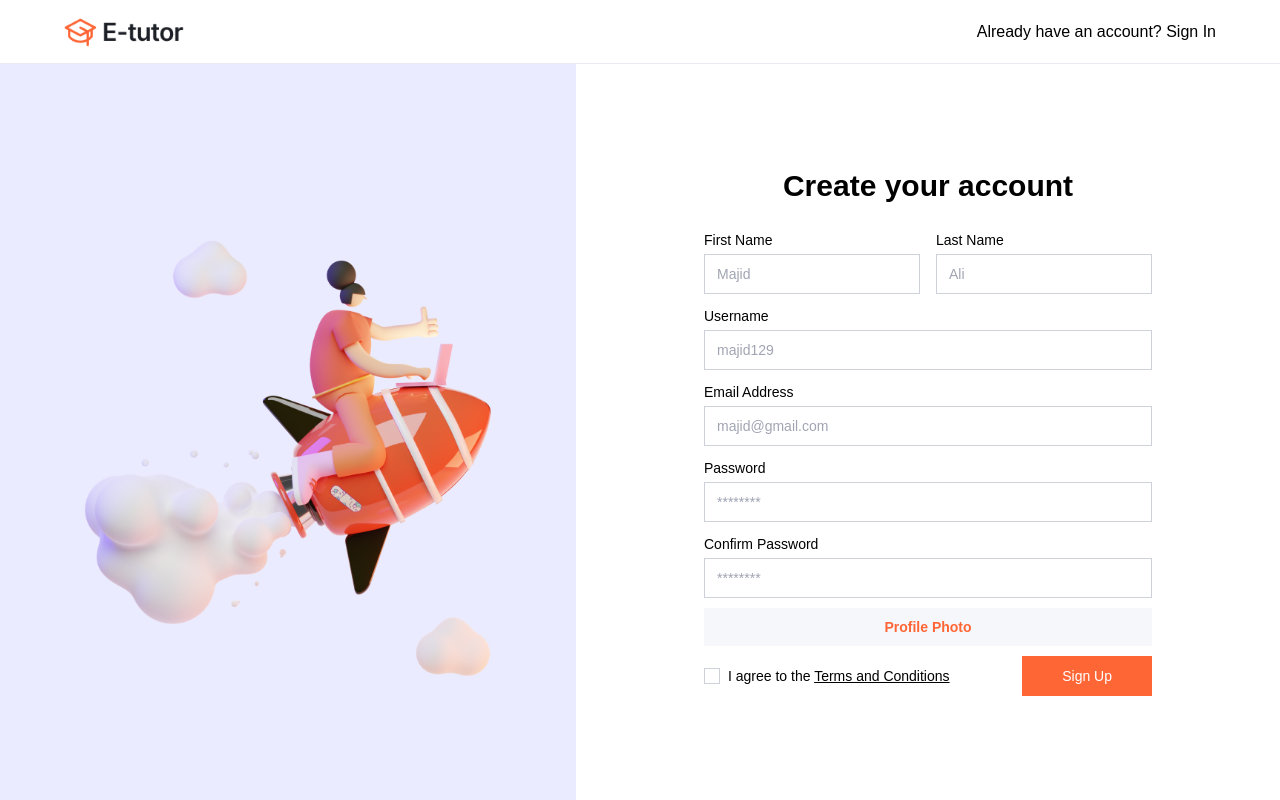
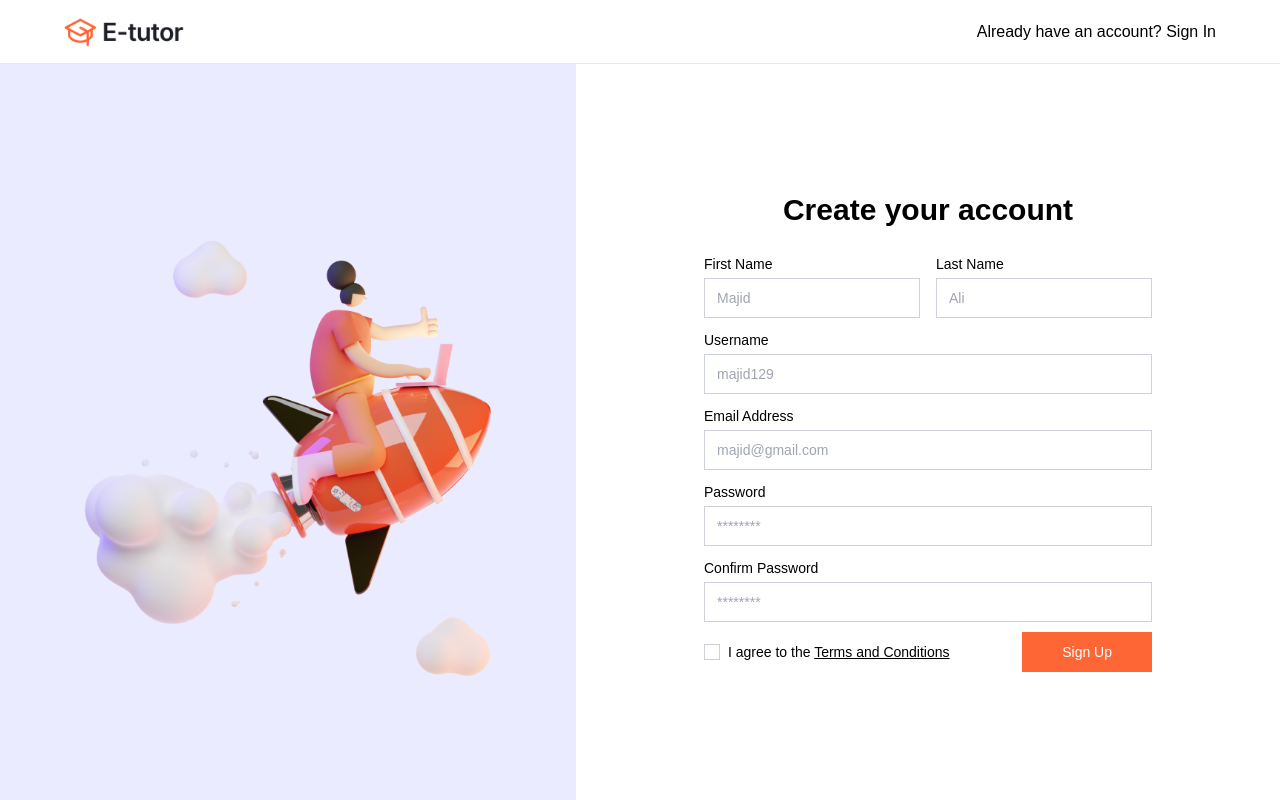
Before and after one commit to majidali129/fyp, a Next.js app: page /sign-up in a window 1280 px wide. Built offline with nearby package versions, Linux system fonts and the light colour scheme.

Commit message:
update signup form

```diff
--- a/src/app/(auth)/sign-up/page.tsx
+++ b/src/app/(auth)/sign-up/page.tsx
@@ -18,7 +18,7 @@ import { registerUserFormSchema } from "@/types/regisUserSchema";
 type RegisterUserFormValues = z.infer<typeof registerUserFormSchema>;
 
 export default function SignUpForm() {
-  const [file, setFile] = useState<File | null>(null);
+  // const [file, setFile] = useState<File | null>(null);
 
   const form = useForm<z.infer<typeof registerUserFormSchema>>({
     resolver: zodResolver(registerUserFormSchema),
@@ -27,14 +27,12 @@ export default function SignUpForm() {
       lastName: "",
       username: "",
       email: "",
-      password: "",
-      confirmPassword: ""
+      password: ""
     }
   });
 
   const onSubmit = async (data: RegisterUserFormValues) => {
-    console.log({ ...data, file });
-    console.log(file);
+    console.log({ ...data });
   };
   return (
     <div className="grid grid-cols-1 lg:grid-cols-[45%_1fr] *:h-[calc(100vh-64px)]">
@@ -98,25 +96,6 @@ export default function SignUpForm() {
                 type="password"
               />
 
-              <div>
-                <Label
-                  htmlFor="profilePhoto"
-                  className={`py-3 rounded-sm flex justify-center ${
-                    file
-                      ? "bg-gray-100"
-                      : "bg-gray-50 text-primary-500 font-semibold"
-                  } `}
-                >
-                  {file ? file.name : "Profile Photo"}
-                </Label>
-                <Input
-                  id="profilePhoto"
-                  onChange={(e) => e.target.files && setFile(e.target.files[0])}
-                  className="hidden"
-                  type="file"
-                />
-              </div>
-
               <div className="flex items-center justify-between">
                 <div className="flex items-center space-x-2">
                   <Checkbox id="terms" required />
@@ -142,3 +121,24 @@ export default function SignUpForm() {
     </div>
   );
 }
+
+{
+  /* <div>
+                <Label
+                  htmlFor="profilePhoto"
+                  className={`py-3 rounded-sm flex justify-center ${
+                    file
+                      ? "bg-gray-100"
+                      : "bg-gray-50 text-primary-500 font-semibold"
+                  } `}
+                >
+                  {file ? file.name : "Profile Photo"}
+                </Label>
+                <Input
+                  id="profilePhoto"
+                  onChange={(e) => e.target.files && setFile(e.target.files[0])}
+                  className="hidden"
+                  type="file"
+                />
+              </div> */
+}
```
